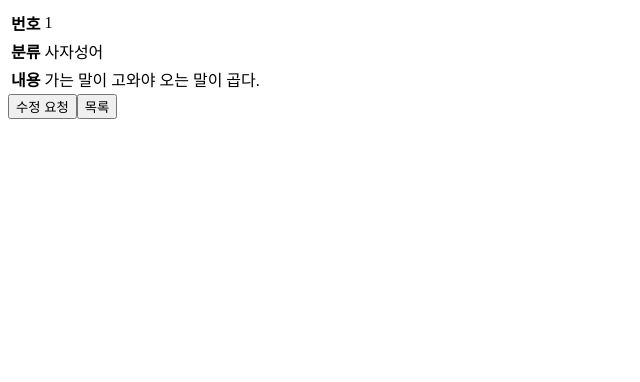
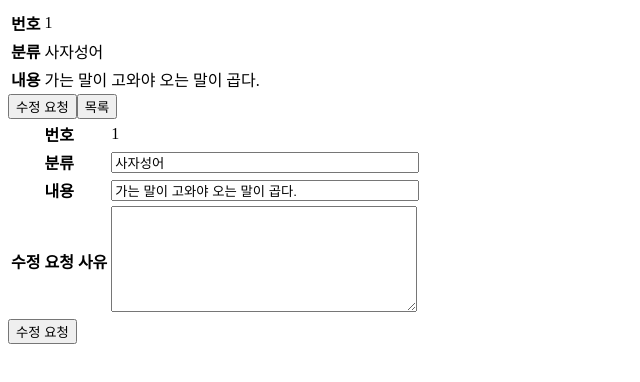
Before and after one commit to bjd202/sayings-and-quotes, a Next.js app: page /quote/1 in a window 1280 px wide. Both pictures are taken after a click on the button "수정 요청". Shown: the top 382 px of the page, without its empty margins (0-640 px from the left). Built offline with nearby package versions, Linux system fonts and the light colour scheme; data requests are answered from the project's data file.

Commit message:
수정 요청 기능 추가

```diff
--- a/app/quote/[id]/page.js
+++ b/app/quote/[id]/page.js
@@ -10,6 +10,12 @@ export default function QuotesDetail(){
     const { id } = params
 
     const [data, setData] = useState({})
+
+    const [isUpdateRequest, setIsUpdateRequest] = useState(false)
+
+    const [category, setCategory] = useState("")
+    const [content, setContent] = useState("")
+    const [description, setDescription] = useState("")
 
     useEffect(() => {
       const fetchData = async () => {
@@ -24,6 +30,9 @@ export default function QuotesDetail(){
         console.log(fetchData);
 
         setData(fetchData);
+
+        setCategory(fetchData.category);
+        setContent(fetchData.content);
       }
 
       fetchData();
@@ -34,7 +43,29 @@ export default function QuotesDetail(){
         router.push('/')
     }
 
+    const handleUpdateRequest = () => {
+      fetch("http://localhost:3001/update-request", {
+        method: "post",
+        headers: {
+          "Content-Type": "application/json"
+        },
+        body: JSON.stringify({
+          "quotes-id": data.id,
+          "category": category,
+          "content": content,
+          "description": description
+        })
+      })
+      .then(res => res.json())
+      .then(data => {
+        console.log(data)
+        alert("수정 요청이 정상적으로 처리되었습니다.");
+      })
+      .catch(err => console.log(err))
+    }
+
     return(
+        <div>
             <div>
               <table>
                   <tbody>
@@ -52,11 +83,68 @@ export default function QuotesDetail(){
                       </tr>
                   </tbody>
               </table>
+            </div>
 
             <div>
-                <button>수정 요청</button>
+                <button onClick={() => setIsUpdateRequest(!isUpdateRequest)}>수정 요청</button>
                 <button onClick={handleList}>목록</button>
             </div>
+
+            {
+              isUpdateRequest ? (
+                <div>
+                  <div>
+                    <table>
+                      <tbody>
+                        <tr>
+                          <th>번호</th>
+                            <td>{data.id}</td>
+                          </tr>
+                          <tr>
+                            <th>분류</th>
+                            <td>
+                              <input
+                                type="text"
+                                value={category}
+                                onChange={e => setCategory(e.target.value)}
+                                style={{width: 300}}
+                              />
+                            </td>
+                          </tr>
+                          <tr>
+                            <th>내용</th>
+                            <td>
+                              <input
+                                type="text"
+                                value={content}
+                                onChange={e => setContent(e.target.value)}
+                                style={{width: 300}}
+                              />
+                            </td>
+                          </tr>
+                          <tr>
+                            <th>수정 요청 사유</th>
+                            <td>
+                              <textarea
+                                value={description}
+                                onChange={e => setDescription(e.target.value)}
+                                style={{width: 300, height: 100}}
+                              />
+                            </td>
+                          </tr>
+                      </tbody>
+                    </table>
+                  </div>
+
+                  <div>
+                    <button onClick={handleUpdateRequest}>수정 요청</button>
+                  </div>
+
+                </div>
+              ) : null
+            }
+
+
         </div>
     )
 }
--- a/db.json
+++ b/db.json
@@ -1,4 +1,20 @@
 {
+  "update-request": [
+    {
+      "quotes-id": 1,
+      "category": "속담",
+      "content": "가는 말이 고와야 오는 말이 곱다.",
+      "description": "분류가 잘못되었음.",
+      "id": 1
+    },
+    {
+      "quotes-id": 1,
+      "category": "사자성어",
+      "content": "가는 말이 고와야 오는 말이 곱다.",
+      "description": "분류가 잘못되었음.",
+      "id": 2
+    }
+  ],
   "quotes": [
     {
       "id": 1,
```
Lines whose indentation alone changed are shown as unchanged.
